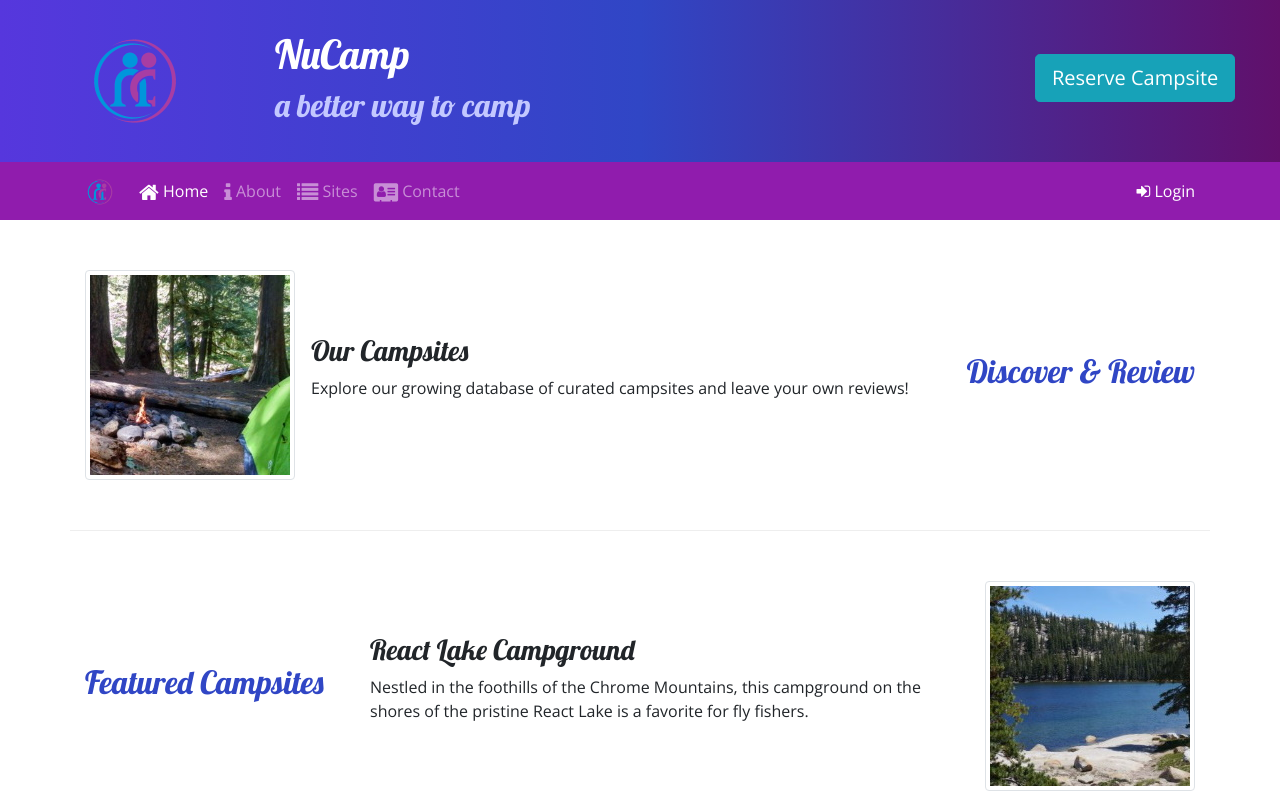
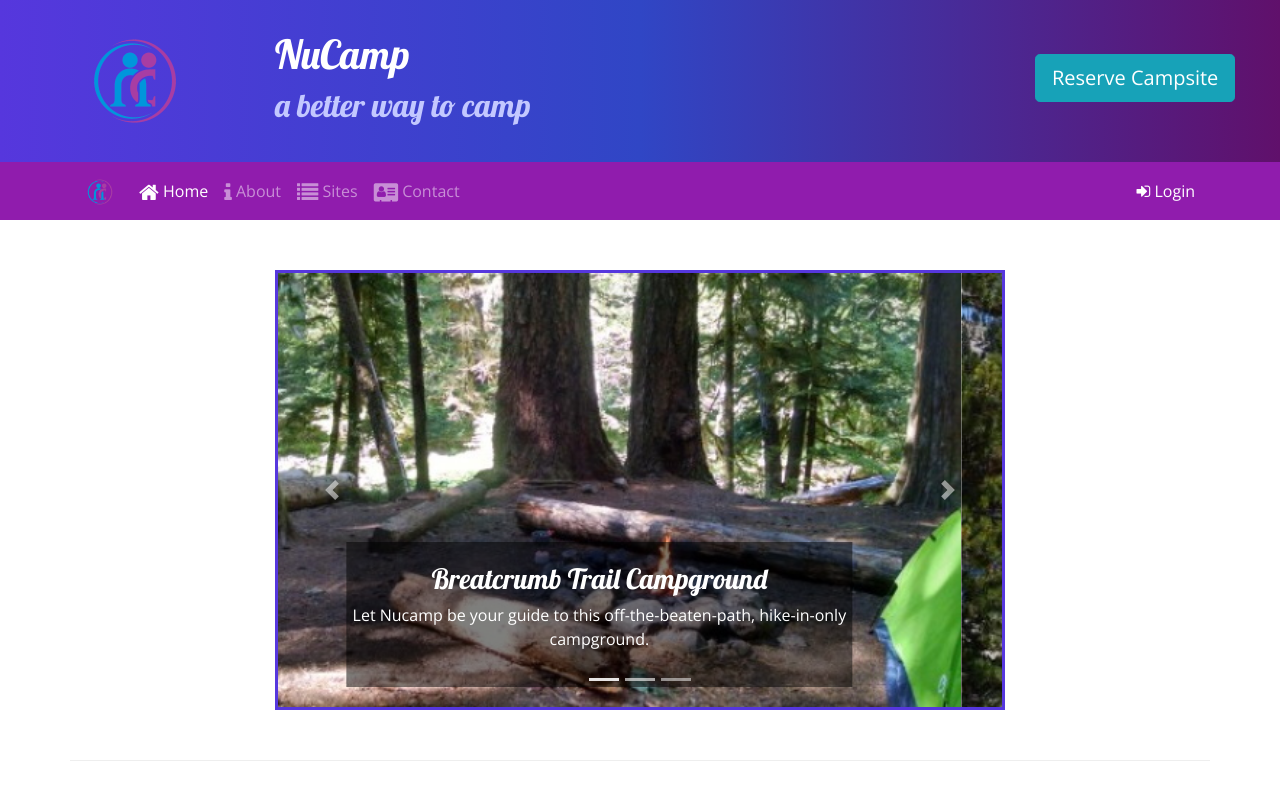
Before and after one commit to sean-birmingham/nucampsite, a website: page index.html in a window 1280 px wide. Shown: the top 800 px of the page. Drawn offline with nearby package versions, Linux system fonts and the light colour scheme.

Commit message:
add carousel

```diff
--- a/css/styles.css
+++ b/css/styles.css
@@ -43,3 +43,11 @@ a:hover {
 .navbar {
   background-color: #901cad;
 }
+
+.carousel-caption {
+  background-color: rgba(0, 0, 0, 0.5);
+}
+
+.carousel {
+  border: solid #5637dd;
+}
--- a/index.html
+++ b/index.html
@@ -168,6 +168,84 @@
     </div>
 
     <div class="container">
+      <div class="row row-content">
+        <div class="col-md-8 mx-auto">
+          <div id="homeCarousel" class="carousel slide" data-ride="carousel">
+            <ol class="carousel-indicators">
+              <li
+                data-target="#homeCarousel"
+                data-slide-to="0"
+                class="active"
+              ></li>
+              <li data-target="#homeCarousel" data-slide-to="1"></li>
+              <li data-target="#homeCarousel" data-slide-to="2"></li>
+            </ol>
+            <div class="carousel-inner">
+              <div class="carousel-item active">
+                <img
+                  src="img/breadcrumb-trail.jpg"
+                  alt="Breadcrumb Trail Campground"
+                  class="d-block w-100"
+                />
+                <div class="carousel-caption">
+                  <h3>Breatcrumb Trail Campground</h3>
+                  <p class="d-none d-sm-block">
+                    Let Nucamp be your guide to this off-the-beaten-path,
+                    hike-in-only campground.
+                  </p>
+                </div>
+              </div>
+              <div class="carousel-item">
+                <img
+                  src="img/react-lake.jpg"
+                  alt="React Lake Campground"
+                  class="d-block w-100"
+                />
+                <div class="carousel-caption">
+                  <h3>React Lake Campground</h3>
+                  <p class="d-none d-sm-block">
+                    Nestled in the foothills of the Chrome Mountains, this
+                    campground on the shores of the pristine React Lake is a
+                    favorite for fly fishers.
+                  </p>
+                </div>
+              </div>
+              <div class="carousel-item">
+                <img
+                  src="img/chrome-river.jpg"
+                  alt="Chrome River Campground"
+                  class="d-block w-100"
+                />
+                <div class="carousel-caption">
+                  <h3>Chrome River Campground</h3>
+                  <p class="d-none d-sm-block">
+                    Spend a few sunny days and starry nights beneath a canopy of
+                    old-growth firs at this enchanting spot by the Chrome River.
+                  </p>
+                </div>
+              </div>
+            </div>
+            <a
+              href="#homeCarousel"
+              class="carousel-control-prev"
+              role="button"
+              data-slide="prev"
+            >
+              <span class="carousel-control-prev-icon"></span>
+              <span class="sr-only">Previous</span>
+            </a>
+            <a
+              href="#homeCarousel"
+              class="carousel-control-next"
+              role="button"
+              data-slide="next"
+            >
+              <span class="carousel-control-next-icon"></span>
+              <span class="sr-only">Next</span>
+            </a>
+          </div>
+        </div>
+      </div>
       <div class="row row-content align-items-center">
         <div class="col-sm-4 order-sm-last col-md-3">
           <h2 class="text-sm-right">Discover & Review</h2>
```
